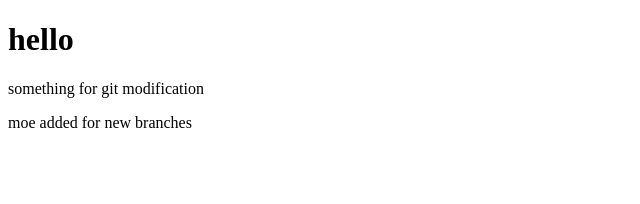
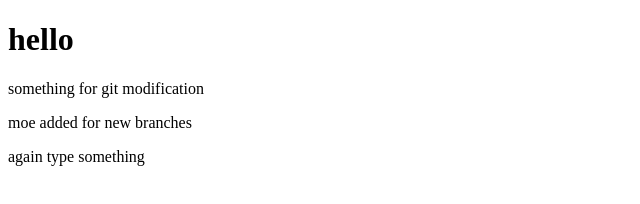
Before and after one commit to jyothilakshmi-123/datewithgit-sample, a plain HTML site: page index.html in a window 1280 px wide. Shown: the whole page, without its empty margins (0-640 px from the left). Drawn offline with Linux system fonts and the light colour scheme.

Commit message:
new content in master

```diff
--- a/index.html
+++ b/index.html
@@ -9,6 +9,6 @@
     <h1>hello</h1>
     <P>something for git modification</P>
     <p>moe added for new branches</p>
-
+    <p>again type something</p>
 </body>
 </html>
```
Also changed, not shown: new.html (+1 -0 lines).
